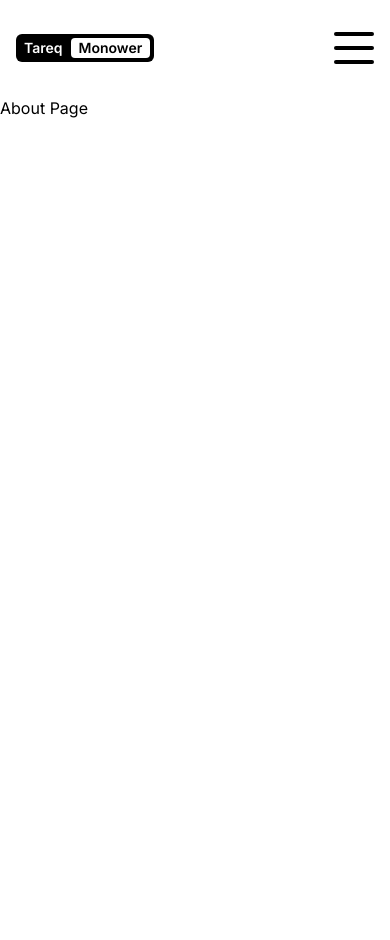
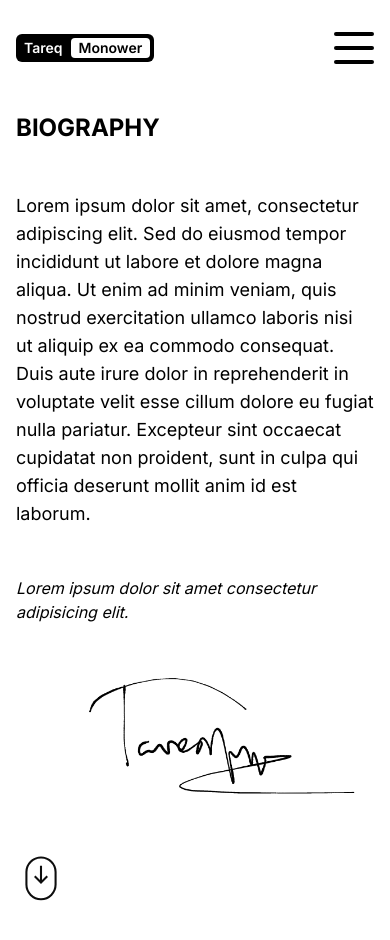
Before and after one commit to tamimhasan19702/nextportfolio, a Next.js app: page /about in a window 390 px wide. After the commit the page ends 844 px from the top, so only its background shows below. Built offline with nearby package versions, Linux system fonts and the light colour scheme.

Commit message:
update page.jsx and transitionProvider.jsx

```diff
--- a/src/app/about/page.jsx
+++ b/src/app/about/page.jsx
@@ -1,6 +1,7 @@
 /** @format */
 "use client";
 import { motion } from "framer-motion";
+import Image from "next/image";
 const AboutPage = () => {
   return (
     <motion.div
@@ -8,7 +9,56 @@
       initial={{ y: "-200vh" }}
       animate={{ y: "0%" }}
       transition={{ duration: 1 }}>
-      About Page
+      {/* container */}
+      <div className="">
+        {/* text container */}
+        <div className="p-4 sm:p-8 md:p-12 lg:p-20 xl:p-48 flex flex-col gap-24 md:gap-32 lg:gap-48 xl:gap-64">
+          {/* biography */}
+          <div className="flex flex-col gap-12 justify-center">
+            <h1 className="font-bold text-2xl">BIOGRAPHY</h1>
+            <p className="text-lg">
+              Lorem ipsum dolor sit amet, consectetur adipiscing elit. Sed do
+              eiusmod tempor incididunt ut labore et dolore magna aliqua. Ut
+              enim ad minim veniam, quis nostrud exercitation ullamco laboris
+              nisi ut aliquip ex ea commodo consequat. Duis aute irure dolor in
+              reprehenderit in voluptate velit esse cillum dolore eu fugiat
+              nulla pariatur. Excepteur sint occaecat cupidatat non proident,
+              sunt in culpa qui officia deserunt mollit anim id est laborum.
+            </p>
+            <span className="italic">
+              Lorem ipsum dolor sit amet consectetur adipisicing elit.
+            </span>
+            <div className="self-end">
+              <Image width={300} height={300} src={"/signature.png"} />
+            </div>
+            <motion.svg
+              initial={{ opacity: 0.2, y: 0 }}
+              animate={{ opacity: 1, y: "10px" }}
+              transition={{ repeat: Infinity, duration: 3, ease: "easeInOut" }}
+              viewBox="0 0 24 24"
+              fill="none"
+              xmlns="http://www.w3.org/2000/svg"
+              width={50}
+              height={50}>
+              <path
+                d="M5 15C5 16.8565 5.73754 18.6371 7.05029 19.9498C8.36305 21.2626 10.1435 21.9999 12 21.9999C13.8565 21.9999 15.637 21.2626 16.9498 19.9498C18.2625 18.6371 19 16.8565 19 15V9C19 7.14348 18.2625 5.36305 16.9498 4.05029C15.637 2.73754 13.8565 2 12 2C10.1435 2 8.36305 2.73754 7.05029 4.05029C5.73754 5.36305 5 7.14348 5 9V15Z"
+                stroke="#000000"
+                strokeWidth="1"></path>
+              <path d="M12 6V14" stroke="#000000" strokeWidth="1"></path>
+              <path
+                d="M15 11L12 14L9 11"
+                stroke="#000000"
+                strokeWidth="1"></path>
+            </motion.svg>
+          </div>
+          {/* skill container */}
+          <div className="">Skills</div>
+          {/* experience container */}
+          <div className="">Experience</div>
+        </div>
+        {/* SVG Container */}
+        <div className="hidden"></div>
+      </div>
     </motion.div>
   );
 };
--- a/src/components/transitionProvider.jsx
+++ b/src/components/transitionProvider.jsx
@@ -9,9 +9,7 @@
   const pathName = usePathname();
   return (
     <AnimatePresence mode="wait">
-      <div
-        key={pathName}
-        className="w-screen h-screen bg-gradient-to-b form-blue-100 to-red-100">
+      <div key={pathName} className="w-screen h-screen ">
         <motion.div
           className="h-screen w-screen fixed bg-black rounded-b-[100px] z-40"
           animate={{ height: "0vh" }}
@@ -19,12 +17,12 @@
           transition={{ duration: 0.5, ease: "easeOut" }}
         />
         <motion.div
-          className="fixed m-auto top-0 bottom-0 left-0 right-0 text-white text-8xl cursor-default z-50 w-fit h-fit"
+          className="fixed m-auto top-0 bottom-0 left-0 right-0 text-white text-8xl cursor-default z-50 w-fit h-fit capitalize text-20px "
           initial={{ opacity: 1 }}
           animate={{ opacity: 0 }}
           exit={{ opacity: 0 }}
           transition={{ duration: 0.9, ease: "easeOut" }}>
-          {pathName.substring(1) === "/" ? "Home" : pathName.substring(1)}
+          {pathName.substring(1)}
         </motion.div>
         <motion.div
           className="h-screen w-screen fixed bg-black rounded-t-[100px] z-30 bottom-0"
```
Also changed, not shown: public/genelify-664f20fa5046f-signature-generator.svg (added), public/signature.png (added).
